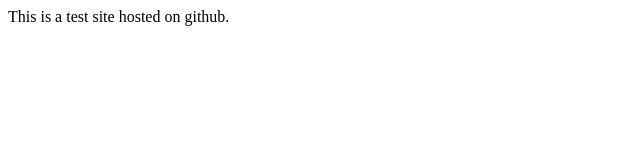
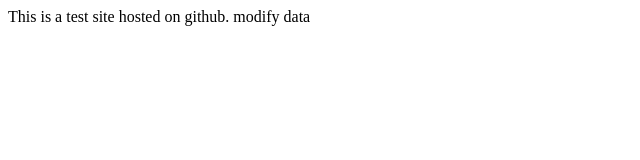
Before and after one commit to arpan-dey-ad/arpan-dey-ad.github.io, a plain HTML site: page index.html in a window 1280 px wide. Shown: the whole page, without its empty margins (0-640 px from the left). Drawn offline with Linux system fonts and the light colour scheme.

```diff
--- a/index.html
+++ b/index.html
@@ -8,5 +8,6 @@
 </head>
 <body>
     This is a test site hosted on github.
+    modify data
 </body>
 </html>
```
